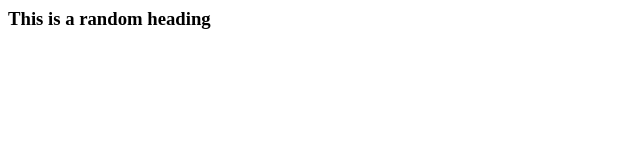
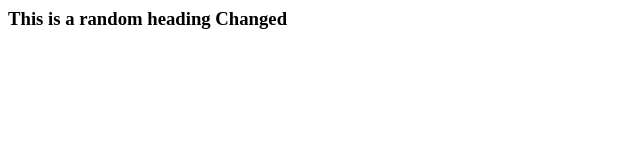
Before and after one commit to AmanKakkar2013/DevOpsTest, a plain HTML site: page Index.html in a window 1280 px wide. Shown: the full height of the page, 0-640 px from the left. Drawn offline with Linux system fonts and the light colour scheme.

Commit message:
To check automated build process

```diff
--- a/Index.html
+++ b/Index.html
@@ -5,7 +5,7 @@
 </Head>
 <Body>
 <H3>
-This is a random heading
+This is a random heading Changed
 </H3>
 
 </Body>
```
